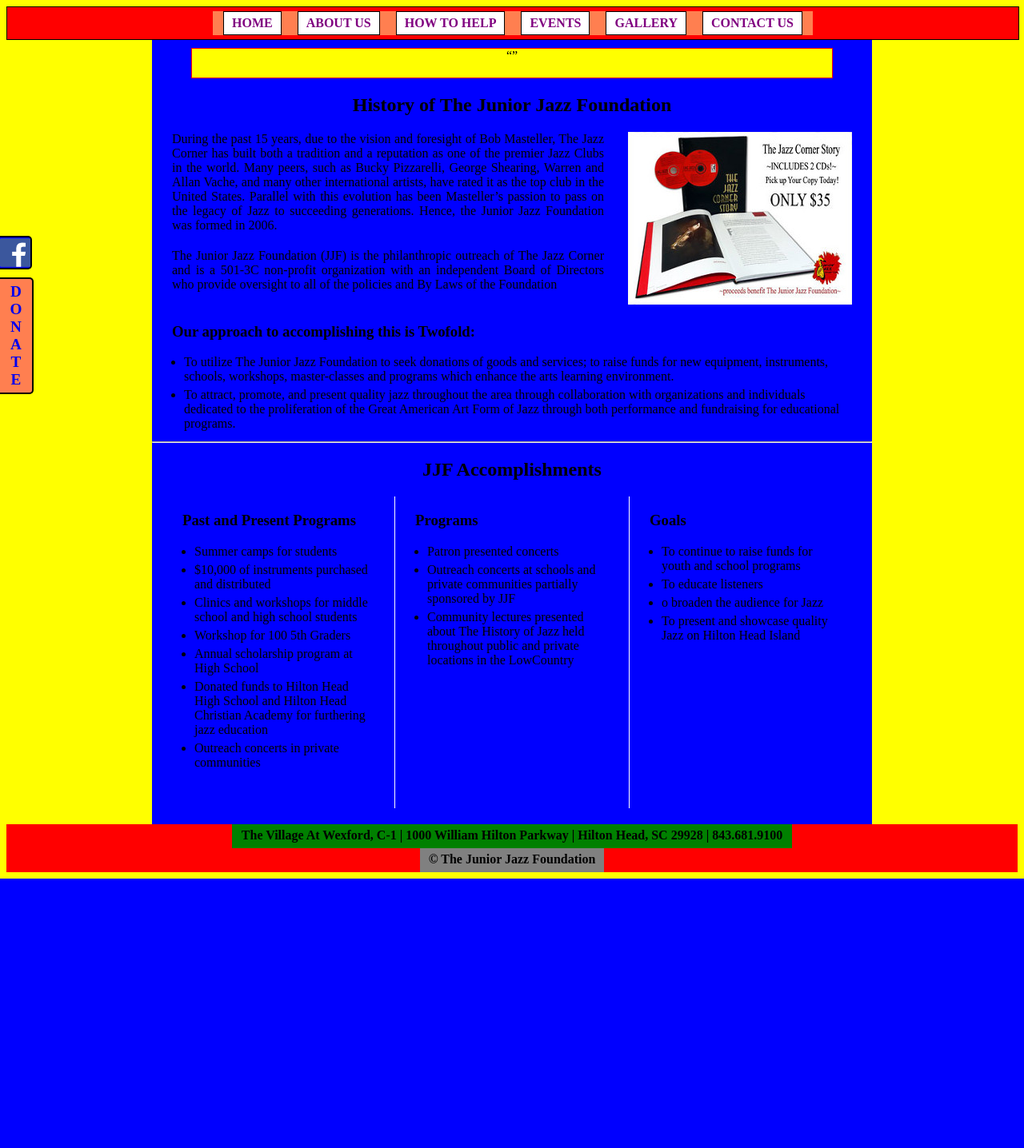
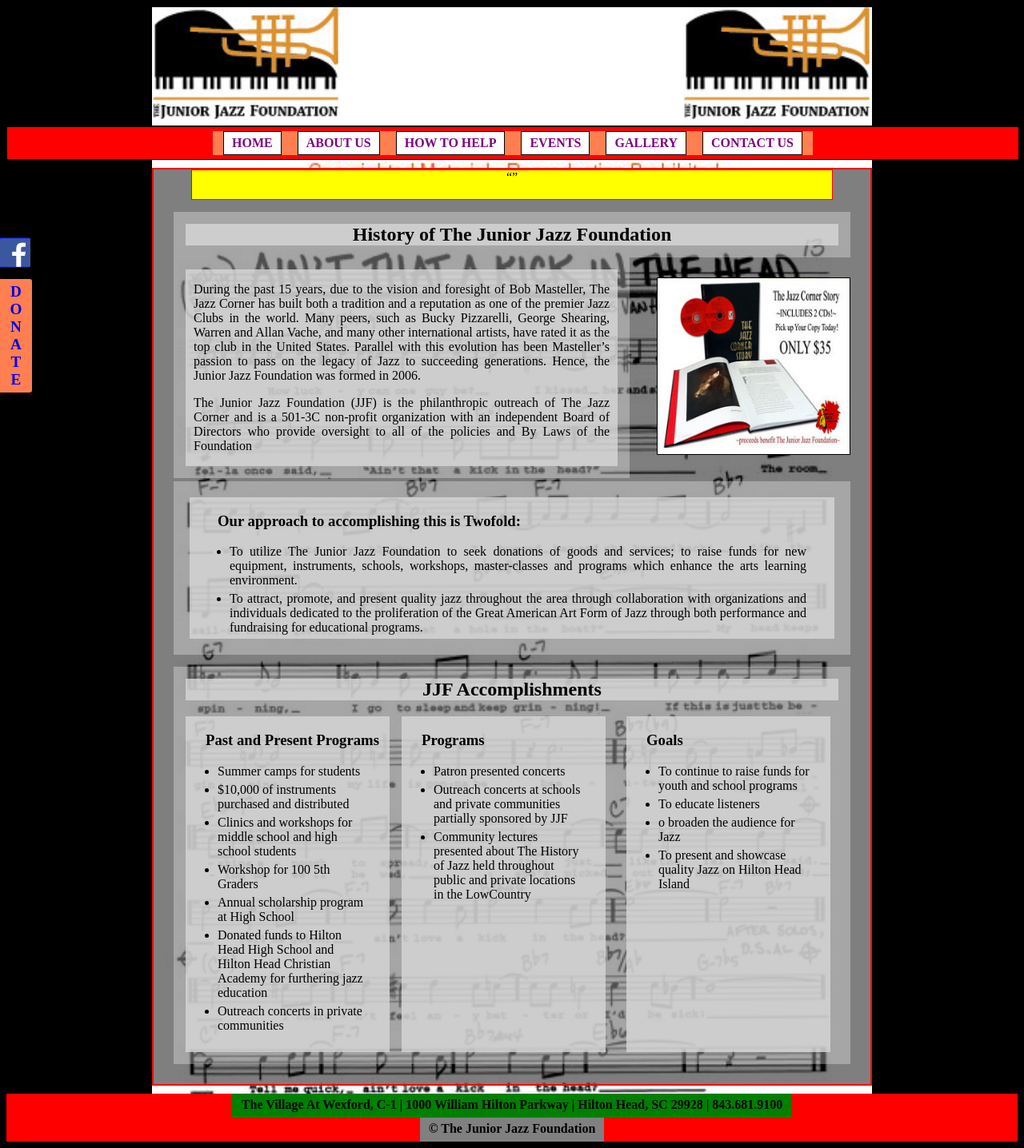
Before and after one commit to j-brew/CS-412php, a PHP site: page /about/about.php in a window 1280 px wide. Shown: the whole page at 80% size. Before the commit the page ends 1099 px from the top, so only its background shows below. Run offline with PHP 8.4, Linux system fonts and the light colour scheme; data that the repository does not hold is empty; a stand-in replaces the project's code that opens the database connection.

Commit message:
IMGS and css changes to all JJF pages

```diff
--- a/about/about.css
+++ b/about/about.css
@@ -1,11 +1,11 @@
-#main #info .p2{
+/*#main #info .p2{
     display: inline-block;
     width: 540px;
     //padding: 0px 25px 0px 25px;
     margin: 0px 0px 20px 25px;
     text-align: justify;
     //border: red solid 1px;
-}
+}*/
 
     /* *****  PART OF ABOUT US ***** */
 #info{
@@ -27,31 +27,49 @@
 }
 
 #accomplish {
-    width: 874px;
-    height: 400px;
-    margin: 0 auto 0 auto;
+
+    //overflow: visible;
+    //width: 874px;
+    //height: 400px;
+    padding: 5px 0 15px 0;
+    margin: 0px 25px 25px 25px;
     //border: solid white 1px;
+    background: rgba(255,255,255,0.3);
 }
 #current {
     display: inline-block;
-    border-right: solid white 1px;
+    //border-right: solid white 1px;
+    background: rgba(216,216,216,.8);
     padding: 0;
-    margin: 0;
-    width: 290px;
-    height: 390px;
+    margin-left: 15px;
+    width: 255px;
+    height: 420px;
     float: left;
 }
 #program {
     display: inline-block;
     //border: solid yellow 1px;
-    width: 290px;
-    height: 390px;
+    background: rgba(216,216,216,.8);
+    margin-left: 15px;
+    width: 255px;
+    height: 420px;
 }
 #goal {
     display: inline-block;
-    border-left: solid white 1px;
-    width: 290px;
-    height: 390px;
+    //border-left: solid white 1px;
+    width: 255px;
+    margin-right: 25px;
+    height: 420px;
     float: right;
+    background: rgba(216,216,216,.8);
+}
 
+.h2title{
+    background: rgba(255,255,255,0.3);
+    margin: 15px 25px 0 25px;
+    padding: 5px 5px 5px 5px;
 }
+.h2title>h2 {
+    background: rgba(216,216,216,.8);
+    margin: 10px 10px 10px 10px;
+}
--- a/about/about.php
+++ b/about/about.php
@@ -14,12 +14,19 @@
     <body>
         <div id="donate">
             <div id="fblink">
-                <a href="https://www.facebook.com/JuniorJazzFoundation" target="_blank"><img id="fbimg" alt="facebook link" src="../pic/Facebook_logo.png"></a>
+                <a href="https://www.facebook.com/JuniorJazzFoundation" target="_blank"><img id="fbimg" alt="facebook link" src="../pic/facebook_logo.png"></a>
             </div>
             <div id="">
                 <div id="dlink"> <!-- test page -->
                     <a href="https://www.paypal.com/cgi-bin/webscr?cmd=_s-xclick&amp;hosted_button_id=G8MHZAQPP8JLG" target="_blank"><span>D<br/>O<br/>N<br/>A<br/>T<br/>E</span></a>
                 </div>
+            </div>
+        </div>
+
+        <div id="topbanner">
+            <div id="bannerpic">
+                <img id="logo1" src="../pic/logo_139x87.jpg" alt="logo">
+                <img id="logo2" src="../pic/logo_139x87.jpg" alt="logo">
             </div>
         </div>
 
@@ -53,14 +60,15 @@
                 <div id="quotes">
                     <?php randQuote(); ?>
                 </div>
-
+                <div class="h2title">
                     <h2>History of The Junior Jazz Foundation</h2>
-                <!--<img id="historyBook" src="../All_image/Jaz/IMG_6905.JPG" alt="book sale">-->
+                </div>
                 <a href="http://www.amazon.com/The-Jazz-Corner-Story-Audio/dp/1938417003/ref=sr_1_6?ie=UTF8&amp;qid=1343444982&amp;sr=8-6&amp;keywords=the+jazz+corner+story" target="_blank" class="imageframelink" style="width:324px;height:250px">
                     <img id="historyBook" src="../All_image/Jaz/IMG_6905.JPG" alt="book sale">
                 </a>
-
-                <p class="p2">During the past 15 years, due to the vision and foresight of
+                <div class="intro">
+                    <div class="infoP">
+                        <p>During the past 15 years, due to the vision and foresight of
                             Bob Masteller, The Jazz Corner has built both a tradition and
                             a reputation as one of the premier Jazz Clubs in the world.
                             Many peers, such as Bucky Pizzarelli, George Shearing, Warren
@@ -69,13 +77,17 @@
                             this evolution has been Masteller’s passion to pass on the
                             legacy of Jazz to succeeding generations. Hence, the Junior
                             Jazz Foundation was formed in 2006.</p>
-                <p class="p2">The Junior Jazz Foundation (JJF) is the philanthropic
+                        <p>The Junior Jazz Foundation (JJF) is the philanthropic
                             outreach of The Jazz Corner and is a 501-3C non-profit
                             organization with an independent Board of Directors who provide
                             oversight to all of the policies and By Laws of the
                             Foundation</p>
+                    </div>
+                </div>
+                <div class="introWide">
+                    <div class="infoP">
+                        <h3>Our approach to accomplishing this is Twofold:</h3>
 
-                <h3>Our approach to accomplishing this is Twofold:</h3>
                         <ul>
                             <li>To utilize The Junior Jazz Foundation to seek donations
                                 of goods and services; to raise funds for new
@@ -88,11 +100,15 @@
                                 American Art Form of Jazz through both performance and
                                 fundraising for educational programs.</li>
                         </ul>
+                    </div>
+                </div>
 
-                <hr>
+                <div class="h2title">
+                        <h2>JJF Accomplishments </h2>
+                    </div>
 
-                <h2>JJF Accomplishments </h2>
                 <div id="accomplish">
+
                     <div id="current">
                         <h3>Past and Present Programs</h3>
                         <ul>
--- a/about/news.php
+++ b/about/news.php
@@ -14,7 +14,7 @@
     <body>
         <div id="donate">
             <div id="fblink">
-                <a href="https://www.facebook.com/JuniorJazzFoundation" target="_blank"><img id="fbimg" alt="facebook link" src="../pic/Facebook_logo.png"></a>
+                <a href="https://www.facebook.com/JuniorJazzFoundation" target="_blank"><img id="fbimg" alt="facebook link" src="../pic/facebook_logo.png"></a>
             </div>
             <div id="">
                 <div id="dlink"> <!-- test page -->
--- a/about/testimonials.php
+++ b/about/testimonials.php
@@ -13,7 +13,7 @@
     <body>
         <div id="donate">
             <div id="fblink">
-                <a href="https://www.facebook.com/JuniorJazzFoundation" target="_blank"><img id="fbimg" alt="facebook link" src="../pic/Facebook_logo.png"></a>
+                <a href="https://www.facebook.com/JuniorJazzFoundation" target="_blank"><img id="fbimg" alt="facebook link" src="../pic/facebook_logo.png"></a>
             </div>
             <div id="">
                 <div id="dlink"> <!-- test page -->
--- a/contact/contactus.php
+++ b/contact/contactus.php
@@ -16,7 +16,7 @@
     <body>
         <div id="donate">
             <div id="fblink">
-                <a href="https://www.facebook.com/JuniorJazzFoundation" target="_blank"><img id="fbimg" alt="facebook link" src="../pic/Facebook_logo.png"></a>
+                <a href="https://www.facebook.com/JuniorJazzFoundation" target="_blank"><img id="fbimg" alt="facebook link" src="../pic/facebook_logo.png"></a>
             </div>
             <div id="">
                 <div id="dlink"> <!-- test page -->
--- a/events/events.php
+++ b/events/events.php
@@ -14,7 +14,7 @@
     <body>
         <div id="donate">
             <div id="fblink">
-                <a href="https://www.facebook.com/JuniorJazzFoundation" target="_blank"><img id="fbimg" alt="facebook link" src="../pic/Facebook_logo.png"></a>
+                <a href="https://www.facebook.com/JuniorJazzFoundation" target="_blank"><img id="fbimg" alt="facebook link" src="../pic/facebook_logo.png"></a>
             </div>
             <div id="">
                 <div id="dlink"> <!-- test page -->
--- a/gallery/gallery.php
+++ b/gallery/gallery.php
@@ -35,7 +35,7 @@
     <body>
         <div id="donate" >
             <div id="fblink">
-                <a href="https://www.facebook.com/JuniorJazzFoundation" target="_blank"><img id="fbimg" alt="facebook link" src="../pic/Facebook_logo.png"></a>
+                <a href="https://www.facebook.com/JuniorJazzFoundation" target="_blank"><img id="fbimg" alt="facebook link" src="../pic/facebook_logo.png"></a>
             </div>
             <div id="">
                 <div id="dlink">
--- a/how/howtohelp.php
+++ b/how/howtohelp.php
@@ -14,7 +14,7 @@
     <body>
         <div id="donate" >
             <div id="fblink">
-                <a href="https://www.facebook.com/JuniorJazzFoundation" target="_blank"><img id="fbimg" alt="facebook link" src="../pic/Facebook_logo.png"></a>
+                <a href="https://www.facebook.com/JuniorJazzFoundation" target="_blank"><img id="fbimg" alt="facebook link" src="../pic/facebook_logo.png"></a>
             </div>
             <div id="dinfo">
                 <div id="dlink">
--- a/index.css
+++ b/index.css
@@ -1,17 +1,18 @@
 /* Using margin:auto; will not work in IE8 and earlier, unless a !DOCTYPE is declared. */
 
 body {
-    background: yellow;
+    background: black;
     min-width: 980px; // 1000
 }
 
 #topbanner{
-    background: white;
+    background: black;
     width: 100%;
     height: 150px;
 }
 #bannerpic{
     border: 1px black solid;
+    background: white;
     width: 900px;
     height: 148px;
     margin: 0 auto;
@@ -225,11 +226,26 @@ body {
     /* all pages except index.php*/
 #main {
     position: relative;
-    background: blue;
+    //background: rgb(0,0,0);
+    //background: rgba(255,255,255,0.5);
+    background-image: url('pic/kickinthe headFULL.jpg');
+    background-repeat: no-repeat;
+    background-size: cover;
+    //opacity: .2;
     width: 900px;
     height: auto;
     margin: 0px auto 0px auto;
     padding: 10px 0 10px 0;
+}
+#info {
+    background-color: grey;
+    background: rgba(0,0,0,0.5); /* and opacity*/
+    //opacity: 0.9;
+    //background:;
+    border: solid red 2px;
+    //height: auto;
+    //opacity: .8;
+    //z-index: 3;
 }
 #quotes{
     text-align: center;
@@ -282,13 +298,40 @@ h3{
     padding: 0 0 0 25px;
 }
 
-#intro{
-    //border: solid 1px red;
+.intro{
+    //border: solid 1px blue;
     display: inline-block;
     margin-left: 25px;
     width: 570px;
-    height: 380px;
+    //height: 380px;
+
+    background: rgba(255,255,255,0.3);
 }
+.introWide {
+    //display: inline-block;
+    margin: 0 25px 0 25px;
+    padding: 5px;
+    //width: 850px;
+    //height: 380px;
+
+    background: rgba(255,255,255,0.3);
+}
+.infoP{
+    overflow: auto;
+    //clear: both;
+    display: inine-block;
+    background: rgba(216,216,216,.8);
+    opacity: 1.0;
+    //border: solid green 1px;
+    padding: 0 10px 0 10px;
+    margin: 15px;
+    text-align: justify;
+    //height: 170px;
+    //width: 570px;
+}
+/*#intro>#introP>p{
+    background: white;
+}*/
 #main #info .p1{
     padding: 0px;
     text-align: justify;
@@ -300,7 +343,7 @@ h3{
     width: 250px;
     float: right;
     //padding: 15px 25px 0px 0px;
-    border: red solid 1px;
+    border: white solid 1px;
     margin: 15px 25px 0px 0px;
 }
 
@@ -308,14 +351,22 @@ h3{
 #historyBook{
     display: inline-block;
     float: right;
-    margin: 0px 25px 0px 0px;
+    margin: 25px 25px 25px 25px;
+    border: solid black 1px;
+    width: 240px;
+    height: 220px;
 }
 #centerBook{
     display: block;
-    margin-left: auto;
-    margin-right: auto;
-    width:324px;
-    height:250px;
+    margin: 15px auto 15px auto;
+    width:250px;
+    height:210px;
+    border: solid black 1px;
+}
+#centerBook img{
+    width: 250px;
+    height: 210px;
+    //border: solid red 1px;
 }
 
     /* *****  FOOTER ***** */
```
Also changed, not shown: index.php (+4 -3 lines), pic/SummertimeHALF.png (added), pic/afternooninparisFULL.jpg (added), pic/kickinthe headFULL.jpg (added), pic/mistyFULL.jpg (added), pic/myfunnyvalentineHALF.png (added), pic/theycanttakethatawayfrommeFULL.jpg (added). Lines whose indentation alone changed are shown as unchanged.
